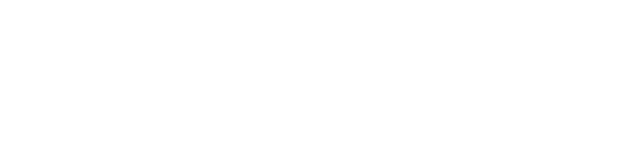
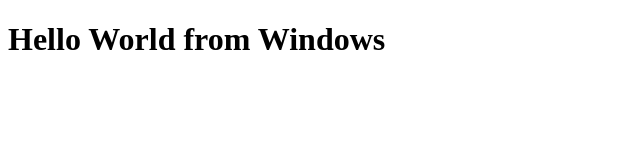
Before and after one commit to MarcoCusenza/htmlcss-hello, a plain HTML site: page index.html in a window 1280 px wide. Shown: the whole page, without its empty margins (0-640 px from the left). Drawn offline with Linux system fonts and the light colour scheme.

Commit message:
insert title and push from Windows

```diff
--- a/index.html
+++ b/index.html
@@ -9,7 +9,7 @@
 </head>
 
 <body>
-
+    <h1>Hello World from Windows</h1>
 </body>
 
 </html>
```
